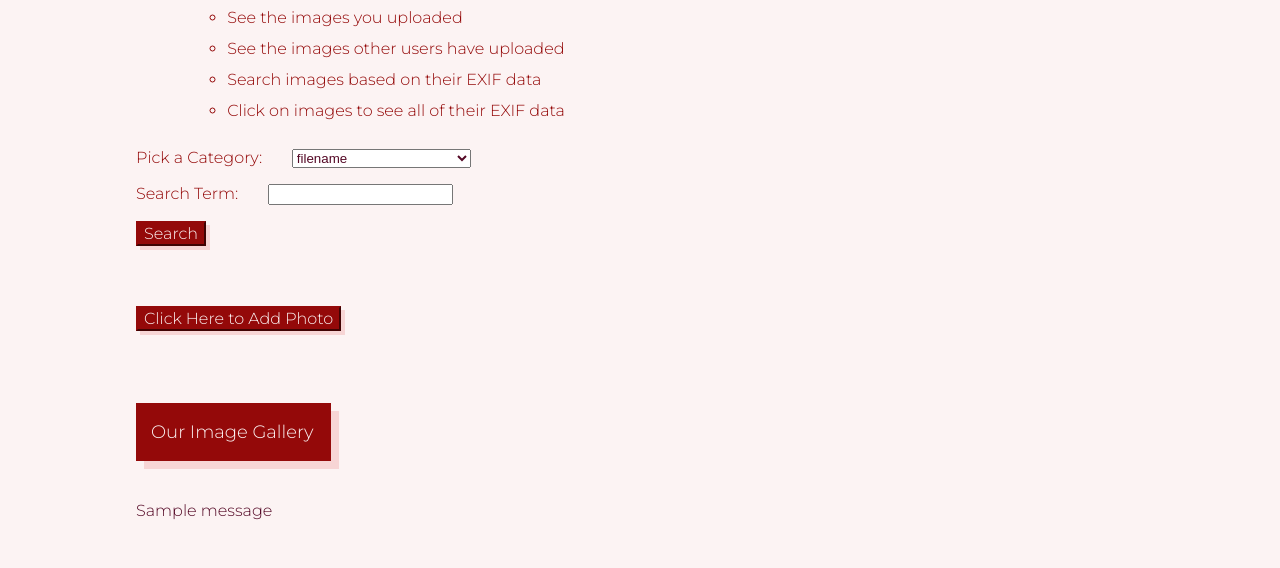
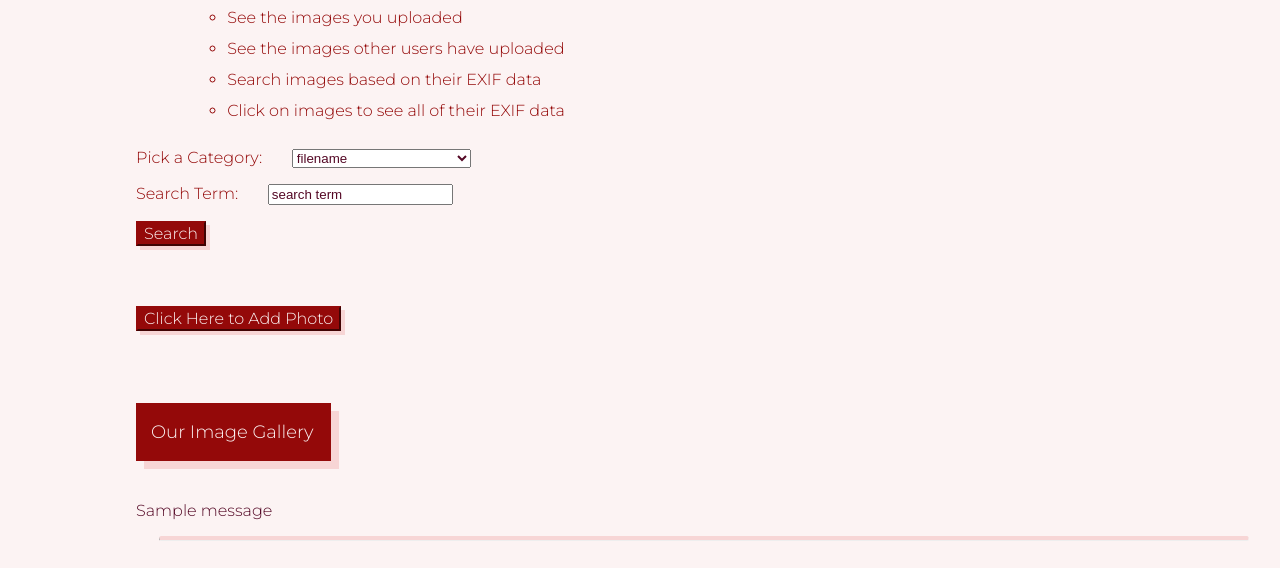
Before and after one commit to jswwWorks/jw-cyoa-pixly, a Flask app: page / in a window 1280 px wide. Shown: the part 307-875 px from the top of the page. Before the commit the page ends 827 px from the top, so only its background shows below. Run offline with Flask 3, Linux system fonts and the light colour scheme; tables that the repository leaves empty hold one stand-in row (values such as "Sample post"); one stand-in notice (Sample message) is shown; data that the repository does not hold is empty.

Commit message:
added placeholder attr and edited flash messave div

```diff
--- a/templates/gallery.html
+++ b/templates/gallery.html
@@ -15,7 +15,7 @@
 
       <div>
         <label for="search-term">Search Term: </label>
-        <input id="search-term" name="search-term" required />
+        <input id="search-term" name="search-term" placeholder="search term" />
       </div>
       <button type="submit">Search</button>
 
@@ -34,8 +34,12 @@
 
   <!-- flash messages populated here -->
   {% for category, message in get_flashed_messages(with_categories=True) %}
-  <div class="alert alert-{{ category }}">{{ message }}</div>
+  <div class="alert alert-{{ category }}">{{ message }}
+  </div>
+  <hr>
   {% endfor %}
+
+  <br>
 
   <div id="images-area">
     {% for (photo_url, alt_tag, filename) in photo_urls_alt_tags_filename %}
```
